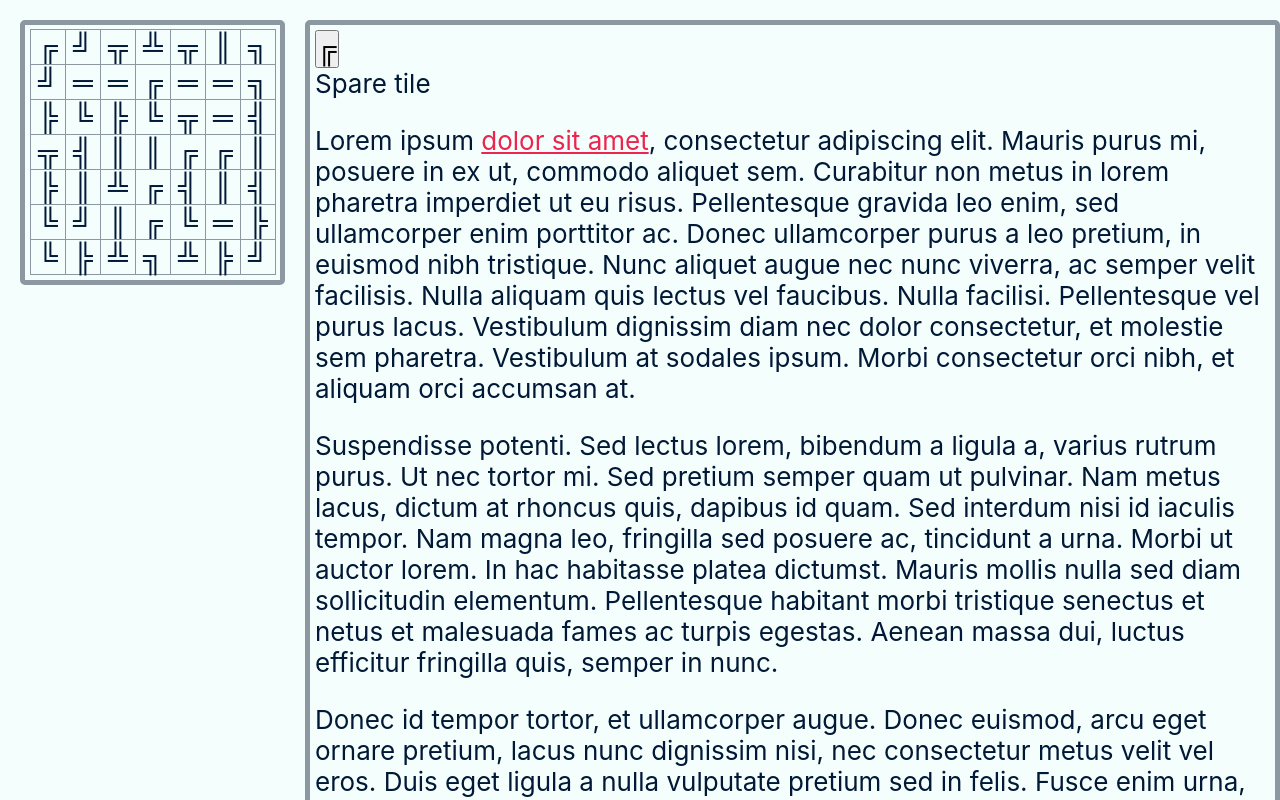
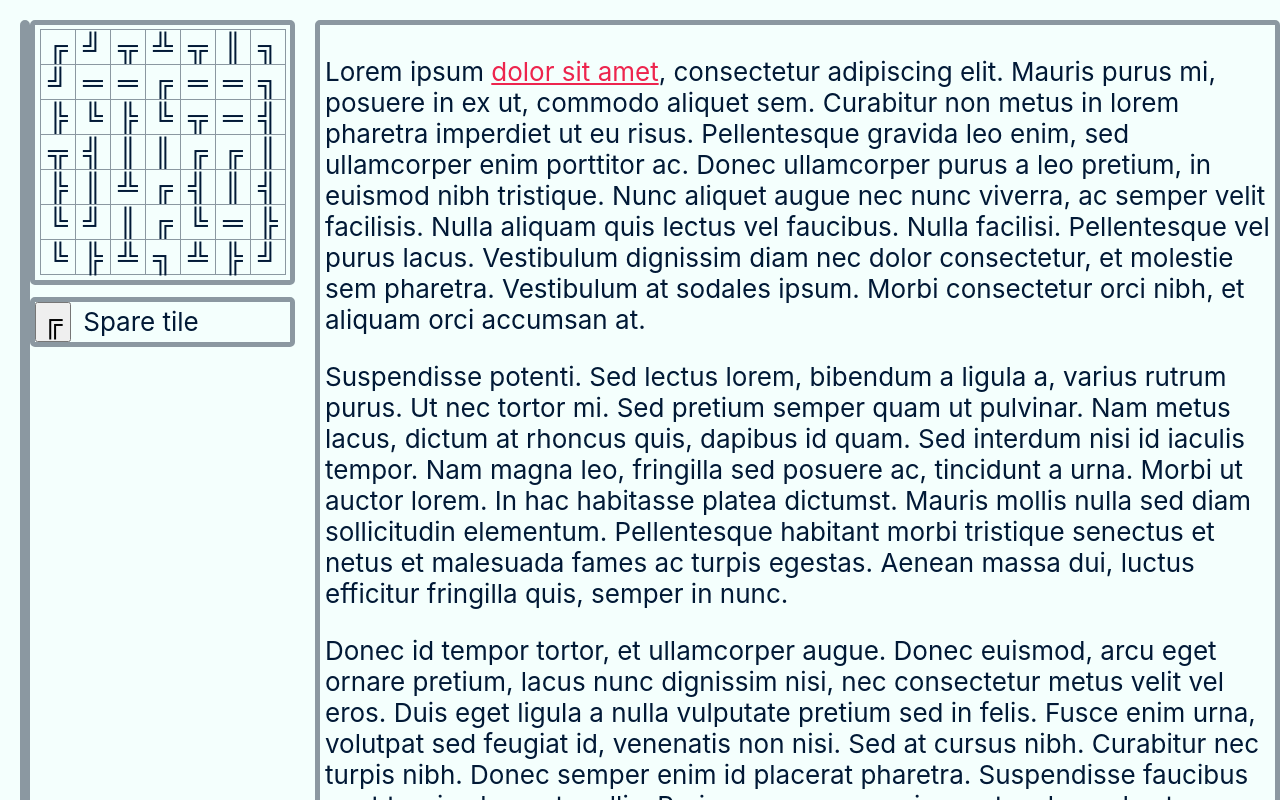
Before and after one commit to mikecaisey/labyrinth, a React (Create React App) app in the folder react/: page / in a window 1280 px wide. Built offline with nearby package versions, Linux system fonts and the light colour scheme.

Commit message:
Minor changes to css and layout

```diff
--- a/react/src/Game.scss
+++ b/react/src/Game.scss
@@ -14,9 +14,15 @@
   font-size: 28px;
   font-weight: bold;
   line-height: 34px;
-  padding: 0;
-  text-align: center;
-}
+  text-align: center; }
+
+.spare-info {
+  margin-top: 12.36px;
+  border: 5px solid $color2;
+  border-radius: 5px; }
+
+.spare-label {
+  margin-left: 12.36px; }
 
 .square {
   color: $color1;
@@ -55,6 +61,11 @@
   top:20px;
 }
 
+.game-header {
+  border: 5px solid $color2;
+  border-radius: 5px;
+}
+
 .game-board {
   min-width: 245px;
   max-height: 245px;
--- a/react/src/Game.tsx
+++ b/react/src/Game.tsx
@@ -25,21 +25,25 @@ class Game extends React.Component<any, TileSet> {
   render() {
     return (
       <div className="game">
-        <Board
-          board={this.state.board}
-          playSpareTile={this.handleBoardClick.bind(this)}
-        />
-        <div className="game-info">
-          <div aria-labelledby="spare-label">
+        <div className="game-header"></div>
+        <div>
+          <Board
+            board={this.state.board}
+            playSpareTile={this.handleBoardClick.bind(this)}
+          />
+          <div className="spare-info" aria-labelledby="spare-label">
             <Spare
               key={50}
               tile={this.state.spare}
               rotateSpare={this.handleSpareClick.bind(this)}
             />
+            <span id="spare-label" className="spare-label">
+              Spare tile
+            </span>
           </div>
-          <span id="spare-label">
-            Spare tile
-          </span>
+        </div>
+
+        <div className="game-info">
           <div>
             <p>Lorem ipsum <a href="#asdf">dolor sit amet</a>, consectetur adipiscing elit. Mauris purus mi, posuere in ex ut, commodo aliquet sem. Curabitur non metus in lorem pharetra imperdiet ut eu risus. Pellentesque gravida leo enim, sed ullamcorper enim porttitor ac. Donec ullamcorper purus a leo pretium, in euismod nibh tristique. Nunc aliquet augue nec nunc viverra, ac semper velit facilisis. Nulla aliquam quis lectus vel faucibus. Nulla facilisi. Pellentesque vel purus lacus. Vestibulum dignissim diam nec dolor consectetur, et molestie sem pharetra. Vestibulum at sodales ipsum. Morbi consectetur orci nibh, et aliquam orci accumsan at.</p>
             <p>Suspendisse potenti. Sed lectus lorem, bibendum a ligula a, varius rutrum purus. Ut nec tortor mi. Sed pretium semper quam ut pulvinar. Nam metus lacus, dictum at rhoncus quis, dapibus id quam. Sed interdum nisi id iaculis tempor. Nam magna leo, fringilla sed posuere ac, tincidunt a urna. Morbi ut auctor lorem. In hac habitasse platea dictumst. Mauris mollis nulla sed diam sollicitudin elementum. Pellentesque habitant morbi tristique senectus et netus et malesuada fames ac turpis egestas. Aenean massa dui, luctus efficitur fringilla quis, semper in nunc.</p>
```
